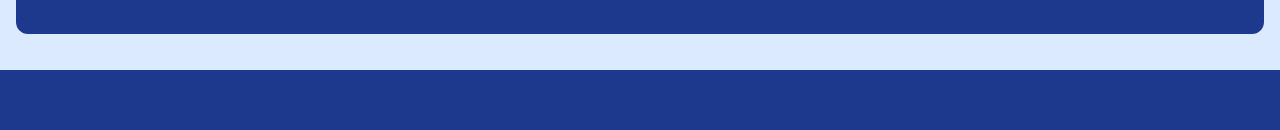
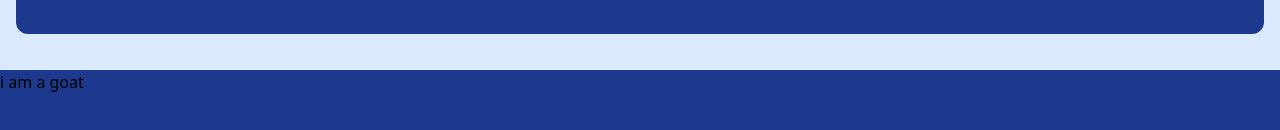
Before and after one commit to Xxecond/ANDREWSAMPADU, a Next.js app: page / in a window 1280 px wide. Shown: the part 3550-3680 px from the top of the page. Built offline with nearby package versions, Linux system fonts and the light colour scheme.

Commit message:
project update 1

```diff
--- a/src/app/components/footer.js
+++ b/src/app/components/footer.js
@@ -1,7 +1,7 @@
 export default function Footer(){
     return(
         <footer className="h-50 bg-blue-900">
-
+<div>i am a goat</div>
         </footer>
     )
 }
```
